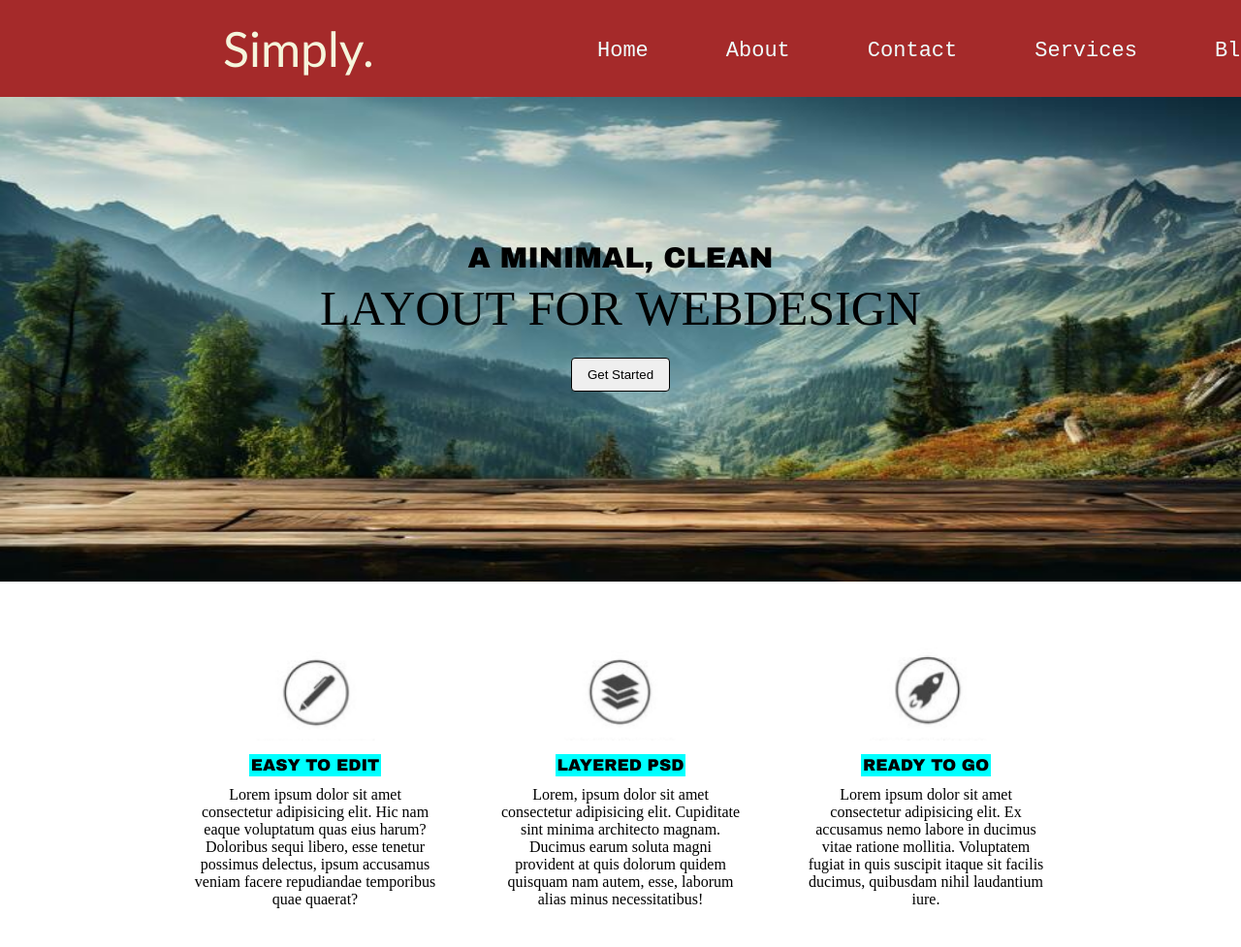
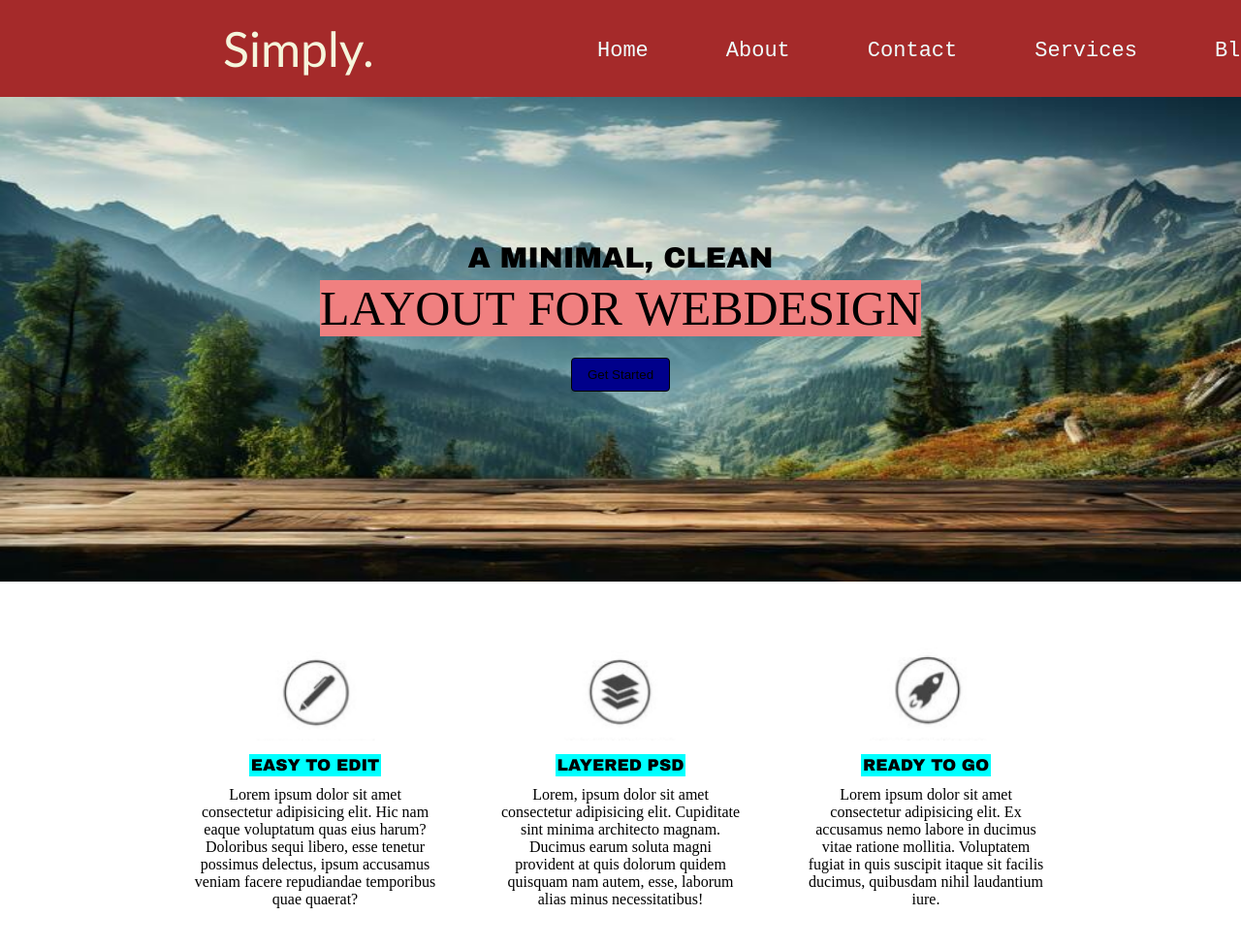
Before and after one commit to ayesha-afaq/website-layout, a plain HTML site: page index.html in a window 1280 px wide. Shown: the top 977 px of the page at 97% size. Drawn offline with Linux system fonts and the light colour scheme.

Commit message:
Update index.html

```diff
--- a/index.html
+++ b/index.html
@@ -106,7 +106,7 @@
       font-size: 50px;
       font-family: Calibri Light;
       /* color: black; */
-      /* background-color: lightcoral; */
+      background-color: lightcoral;
       word-spacing: 2px;
 
 
@@ -118,7 +118,7 @@
       width: 10%;
       border-radius: 4px;
       border: 1px solid black;
-      /* background-color: darkblue; */
+      background-color: darkblue;
    }
 
    .cardbox1 {
```
